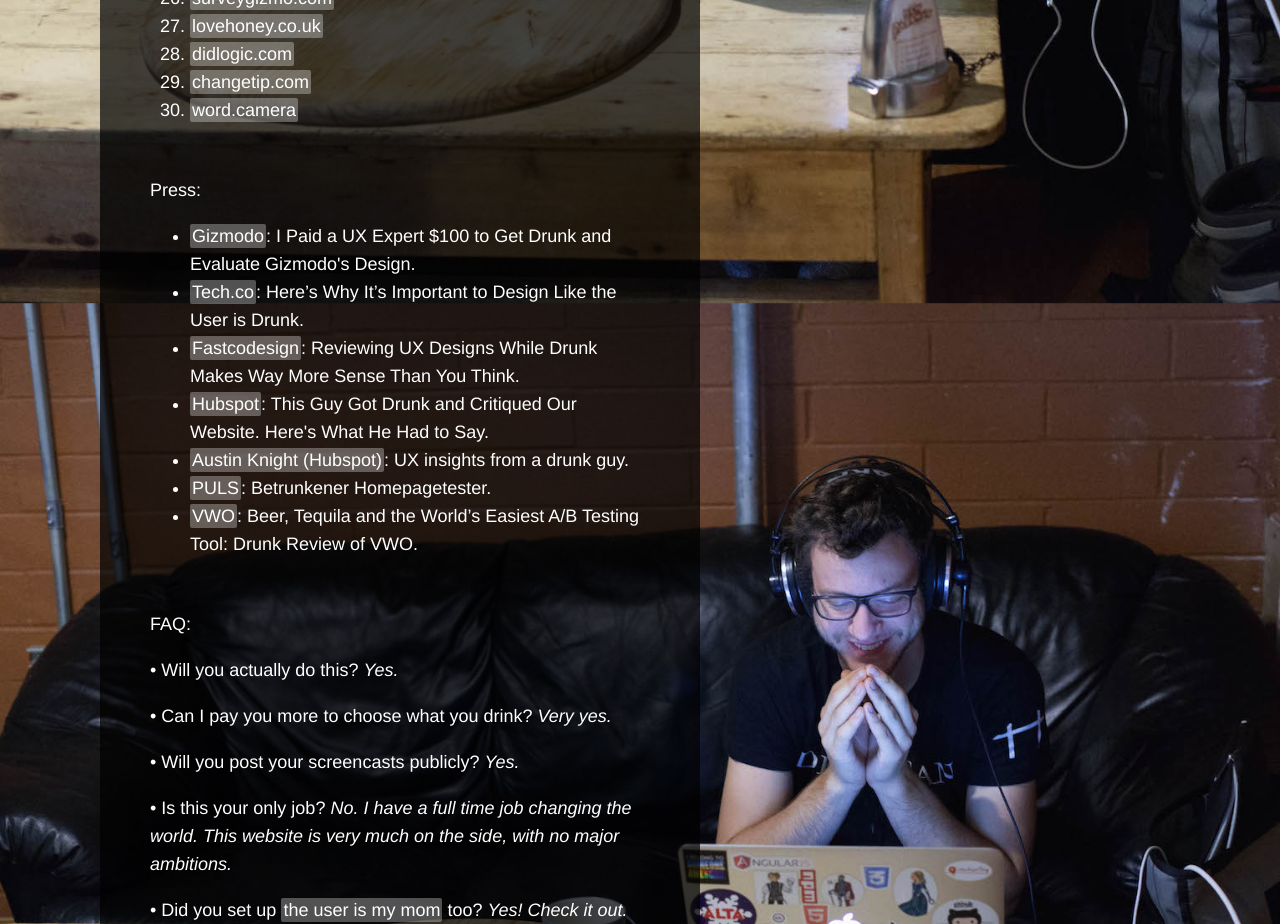
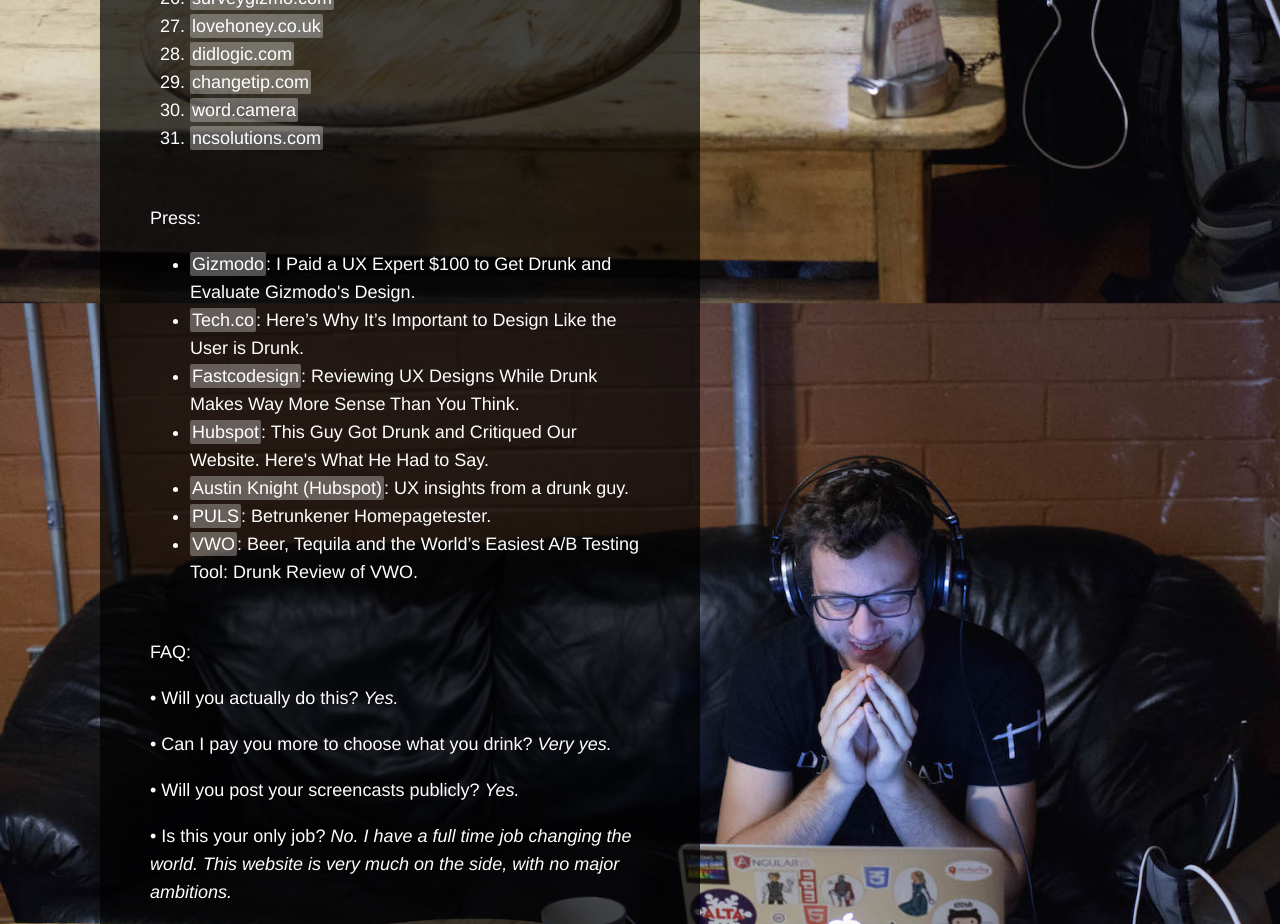
Before and after one commit to RichardLitt/the-user-is-drunk, a plain HTML site: page _site/index.html in a window 1280 px wide. Shown: the part 1720-2644 px from the top of the page. Drawn offline with Linux system fonts and the light colour scheme.

Commit message:
Added ncsolutions.com

```diff
--- a/_site/index.html
+++ b/_site/index.html
@@ -84,6 +84,7 @@
         <li><a href="https://www.screenmailer.com/v/c81hTGM9pl8lawo">didlogic.com</a></li>
         <li><a href="https://www.screenmailer.com/v/HJaiDwoeETfXAnE">changetip.com</a></li>
         <li><a href="https://www.screenmailer.com/v/eanBnJZoAoyOMfE">word.camera</a></li>
+        <li><a href="https://www.screenmailer.com/v/70kvmruhvdaGBNY">ncsolutions.com</a></li>
       </ol><br />
       <p>Press:</p>
       <ul>
```
Also changed, not shown: index.html (+1 -0 lines).
